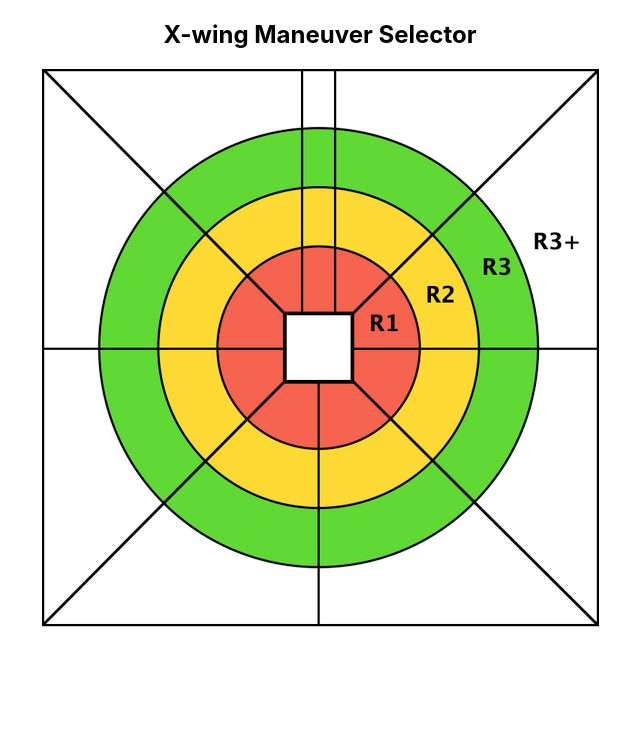
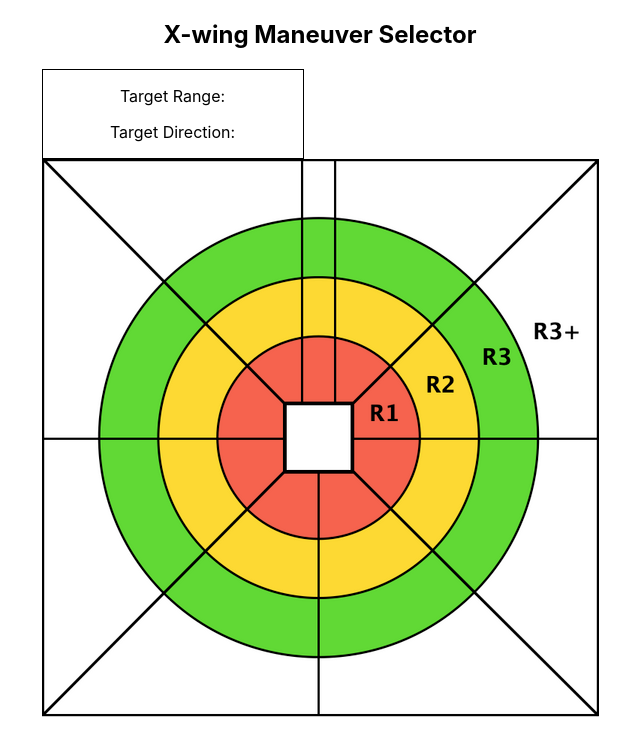
Before and after one commit to tadugan/x-wing-maneuver-selector-demo, a React (Create React App) app: page / in a window 1280 px wide. Shown: the top 756 px of the page, without its empty margins (320-960 px from the left). Built offline with nearby package versions, Linux system fonts and the light colour scheme.

Commit message:
Added ManeuverDisplay component to show the direction and range of the target. added parseLocation function to utils.js to take the location string stored in the selectedLocation reducer and convert it into a usable format for the display.

```diff
--- /dev/null
+++ b/src/components/ManeuverDisplay/ManeuverDisplay.css
@@ -0,0 +1,5 @@
+.maneuver-display {
+    width: 260px;
+    min-height: 80px;
+    border: 1px solid black;
+}
--- /dev/null
+++ b/src/components/ManeuverDisplay/ManeuverDisplay.jsx
@@ -0,0 +1,26 @@
+import { useEffect, useState } from 'react';
+import { useSelector } from 'react-redux';
+import { parseLocation } from '../../utils';
+import './ManeuverDisplay.css';
+
+function ManeuverDisplay() {
+
+    const targetLocation = useSelector((store) => store.selectedLocation);
+    const [ direction, setDirection ] = useState('');
+    const [ range, setRange ] = useState('');
+
+    useEffect(() => {
+        const location = parseLocation(targetLocation);
+        setDirection(location.direction);
+        setRange(location.range);
+    }, [targetLocation]);
+
+    return (
+        <div className="maneuver-display">
+            <p>Target Range: {range}</p>
+            <p>Target Direction: {direction}</p>
+        </div>
+    );
+}
+
+export default ManeuverDisplay;
--- a/src/components/ManeuverSelector/ManeuverSelector.jsx
+++ b/src/components/ManeuverSelector/ManeuverSelector.jsx
@@ -1,4 +1,5 @@
 import { FormControl } from '@material-ui/core';
+import ManeuverDisplay from '../ManeuverDisplay/ManeuverDisplay';
 import RangeSelector from '../RangeSelector/RangeSelector';
 import './ManeuverSelector.css';
 
@@ -9,23 +10,8 @@
     return (
         <div className="maneuver-selector">
             <FormControl>
-                {/* Distance to target */}
-                {/* <RadioGroup row>
-                    <FormControlLabel value="1" control={<Radio />} label="1" labelPlacement="top"/>
-                    <FormControlLabel value="2" control={<Radio />} label="2" labelPlacement="top"/>
-                    <FormControlLabel value="3" control={<Radio />} label="3" labelPlacement="top"/>
-                    <FormControlLabel value="4" control={<Radio />} label="Beyond 3" labelPlacement="top"/>
-                </RadioGroup> */}
-                {/* direction of target */}
-                {/* <InputLabel id="maneuver-selector-direction">Direction of Target</InputLabel> */}
-                {/* <Select
-                    labelId="maneuver-selector-direction"
-                    value="choose the direction of the target"
-                    label="direction"
-                    onChange={() => console.log('changed')}
-                >
-                    <MenuItem value={1}>1</MenuItem>
-                </Select> */}
+                {/* Maneuver information Display */}
+                <ManeuverDisplay />
 
                 {/* Image Map to select Range and direction */}
                 <RangeSelector />
--- a/src/utils.js
+++ b/src/utils.js
@@ -13,3 +13,12 @@
 
     dispatch({ type: 'SET_SELECTED_LOCATION', payload: locationString });
 };
+
+export const parseLocation = (locationString) => {
+    const parsedArray = locationString.split('-');
+
+    return {
+        direction: parsedArray[0],
+        range: parsedArray[1],
+    };
+};
```
